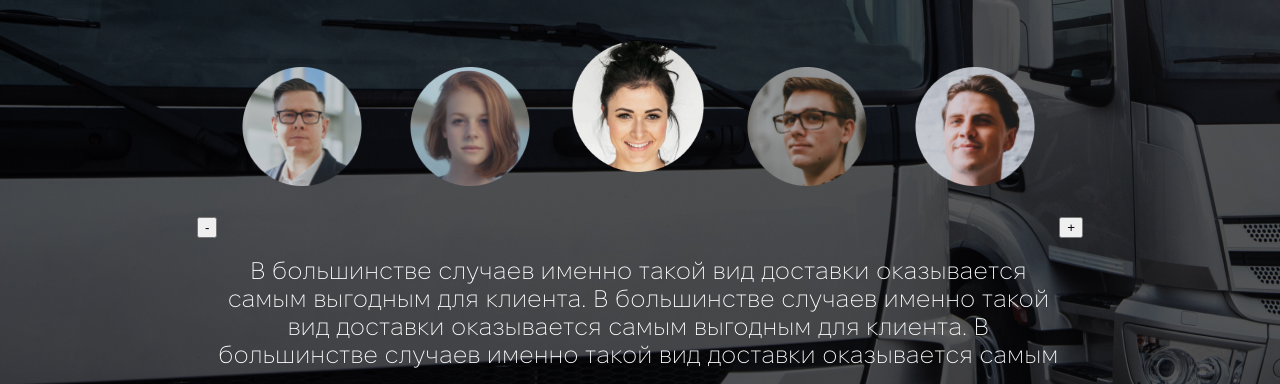
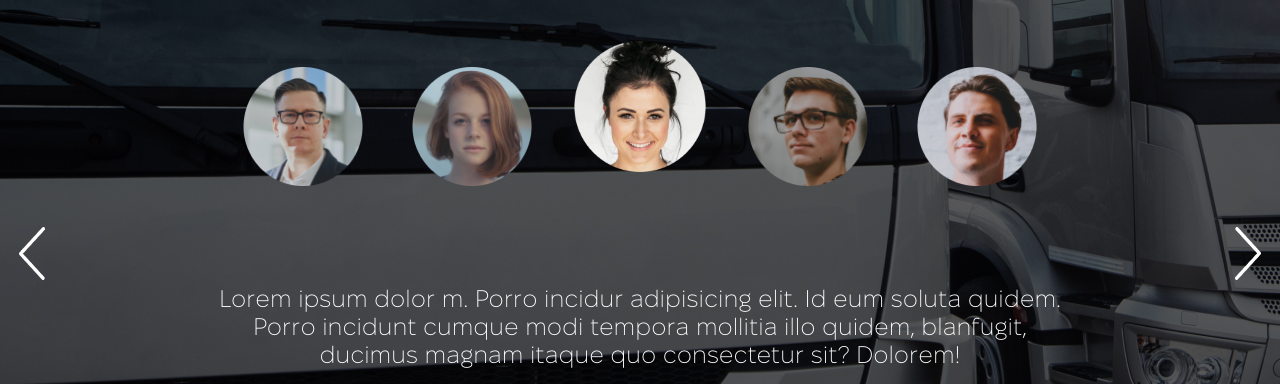
Before and after one commit to Orel-Viktor/slider, a website built with Vite: page index.html in a window 1280 px wide. Shown: the part 269-653 px from the top of the page. Built offline with nearby package versions, Linux system fonts and the light colour scheme.

Commit message:
fix button

```diff
--- a/index.html
+++ b/index.html
@@ -10,7 +10,7 @@
       <div class="container">
         <h1>Відгуки</h1>
         <div class="swiper">
-          <button class="swiper__prev">-</button>
+          <button class="swiper__prev"></button>
 
           <div class="swiper__wrapper">
             <div class="swiper__item">
@@ -37,10 +37,10 @@
                 />
               </div>
               <div class="swiper__item-description">
-                В большинстве случаев именно такой вид доставки оказывается
-                самым выгодным для клиента. В большинстве случаев именно такой
-                вид доставки оказывается самым выгодным для клиента. В
-                большинстве случаев именно такой вид доставки оказывается самым
+                sit amet consectetur adip Lorem ipsum dolor isicing elit.
+                Numquam deleniti repudiandae animi quasi inventore porro
+                accusantium placeat cum illo similique reprehenderit libero non,
+                voluptas veniam praesentium dolor? Sit, voluptatibus distinctio.
                 <div class="swiper__item-name">Людмила</div>
               </div>
             </div>
@@ -53,10 +53,10 @@
                 />
               </div>
               <div class="swiper__item-description">
-                В большинстве случаев именно такой вид доставки оказывается
-                самым выгодным для клиента. В большинстве случаев именно такой
-                вид доставки оказывается самым выгодным для клиента. В
-                большинстве случаев именно такой вид доставки оказывается самым
+                Lorem ipsum dolor m. Porro incidur adipisicing elit. Id eum
+                soluta quidem. Porro incidunt cumque modi tempora mollitia illo
+                quidem, blanfugit, ducimus magnam itaque quo consectetur sit?
+                Dolorem!
                 <div class="swiper__item-name">Олена</div>
               </div>
             </div>
@@ -69,10 +69,9 @@
                 />
               </div>
               <div class="swiper__item-description">
-                В большинстве случаев именно такой вид доставки оказывается
-                самым выгодным для клиента. В большинстве случаев именно такой
-                вид доставки оказывается самым выгодным для клиента. В
-                большинстве случаев именно такой вид доставки оказывается самым
+                or sit ameebitis enim porro voluptaLorem ipsum dols quisqu iure
+                ipsam dam iste. Cum eaque similique, commodi qui dolorum minima
+                repellat necessitatibus quidem quo officiis maxime.
                 <div class="swiper__item-name">Станислав</div>
               </div>
             </div>
@@ -85,15 +84,15 @@
                 />
               </div>
               <div class="swiper__item-description">
-                В большинстве случаев именно такой вид доставки оказывается
-                самым выгодным для клиента. В большинстве случаев именно такой
-                вид доставки оказывается самым выгодным для клиента. В
-                большинстве случаев именно такой вид доставки оказывается самым
+                Lorem ipsum dolor sit amet consectetur adipisicing elit.s,
+                commodi voluptas das molestiae? Dolor explicabo eaque impedit
+                beatae dolores, delectueleniti corporis nemo cumque vero
+                cupiditate quis.
                 <div class="swiper__item-name">Валерій</div>
               </div>
             </div>
           </div>
-          <button class="swiper__next">+</button>
+          <button class="swiper__next"></button>
         </div>
       </div>
     </div>
--- a/styles/swiper.scss
+++ b/styles/swiper.scss
@@ -1,7 +1,7 @@
 .swiper {
   min-height: 400px;
   display: flex;
-  justify-content: center;
+  justify-content: space-between;
   align-items: center;
 
   &__wrapper {
@@ -61,4 +61,21 @@
     top: -20px;
     transition: transform 0.5s ease;
   }
+  &__next,
+  &__prev {
+    width: 0;
+    height: 0;
+    padding: 0;
+    border: none;
+    position: relative;
+  }
+  &__next::before {
+    transform: translate(-100%);
+    content: url(../public/images/Helpers/navToSliderNext.png);
+    position: absolute;
+  }
+  &__prev::before {
+    content: url(../public/images/Helpers/navToSLiderPrev.png);
+    position: absolute;
+  }
 }
```
Also changed, not shown: public/images/Helpers/navToSLiderPrev.png (added), public/images/Helpers/navToSliderNext.png (added).
